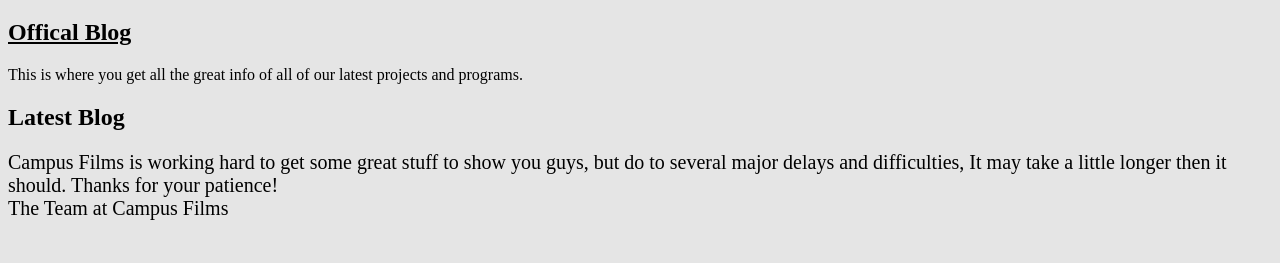
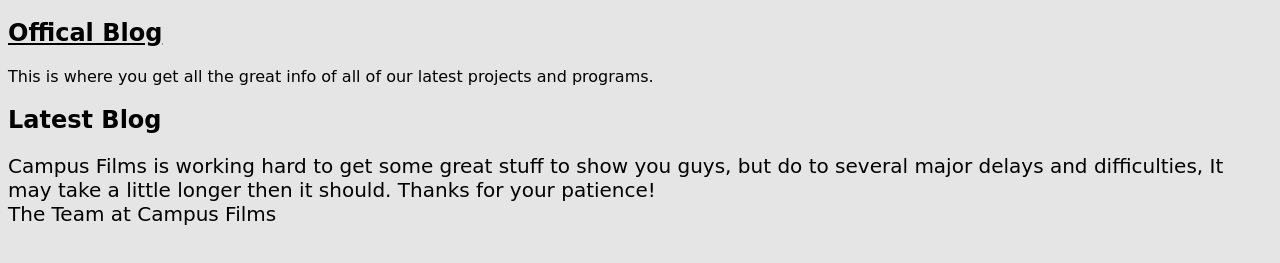
Before and after one commit to moojoohoo/Campus-Films-Official-Blog, a plain HTML site: page index.html in a window 1280 px wide. Shown: the part 61-324 px from the top of the page. Drawn offline with Linux system fonts and the light colour scheme.

Commit message:
Update index.html

```diff
--- a/index.html
+++ b/index.html
@@ -7,7 +7,7 @@
     <style>
     body{
         background-color:rgb(229, 229, 229);
-                    font-family: serif;
+                    font-family: cursive, serif;
 
     }
         h1{
```
